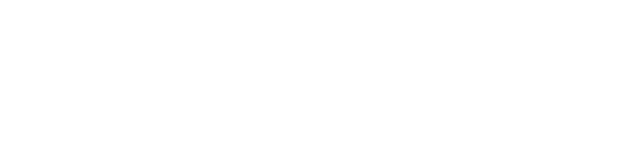
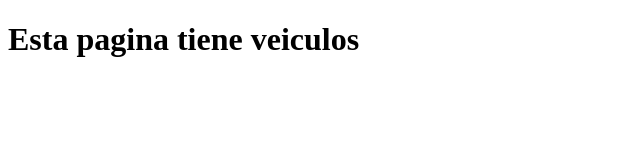
Before and after one commit to Jack3232565/Proyecto3, a plain HTML site: page vehiculos.html in a window 1280 px wide. Shown: the whole page, without its empty margins (0-640 px from the left). Drawn offline with Linux system fonts and the light colour scheme.

Commit message:
Modificacion titulo vehiculos

```diff
--- a/vehiculos.html
+++ b/vehiculos.html
@@ -6,6 +6,7 @@
     <title>Document</title>
 </head>
 <body>
+    <h1>Esta pagina tiene veiculos</h1>
 
 </body>
 </html>
```
